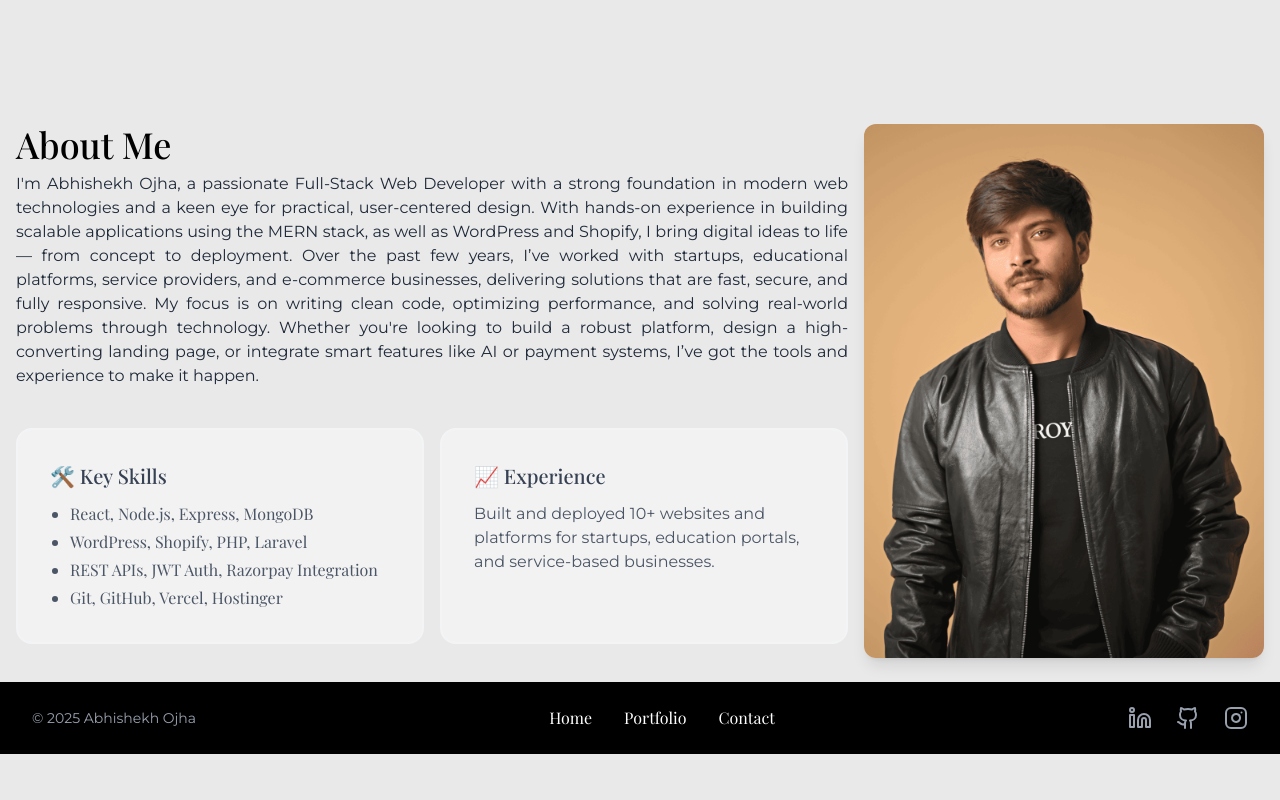
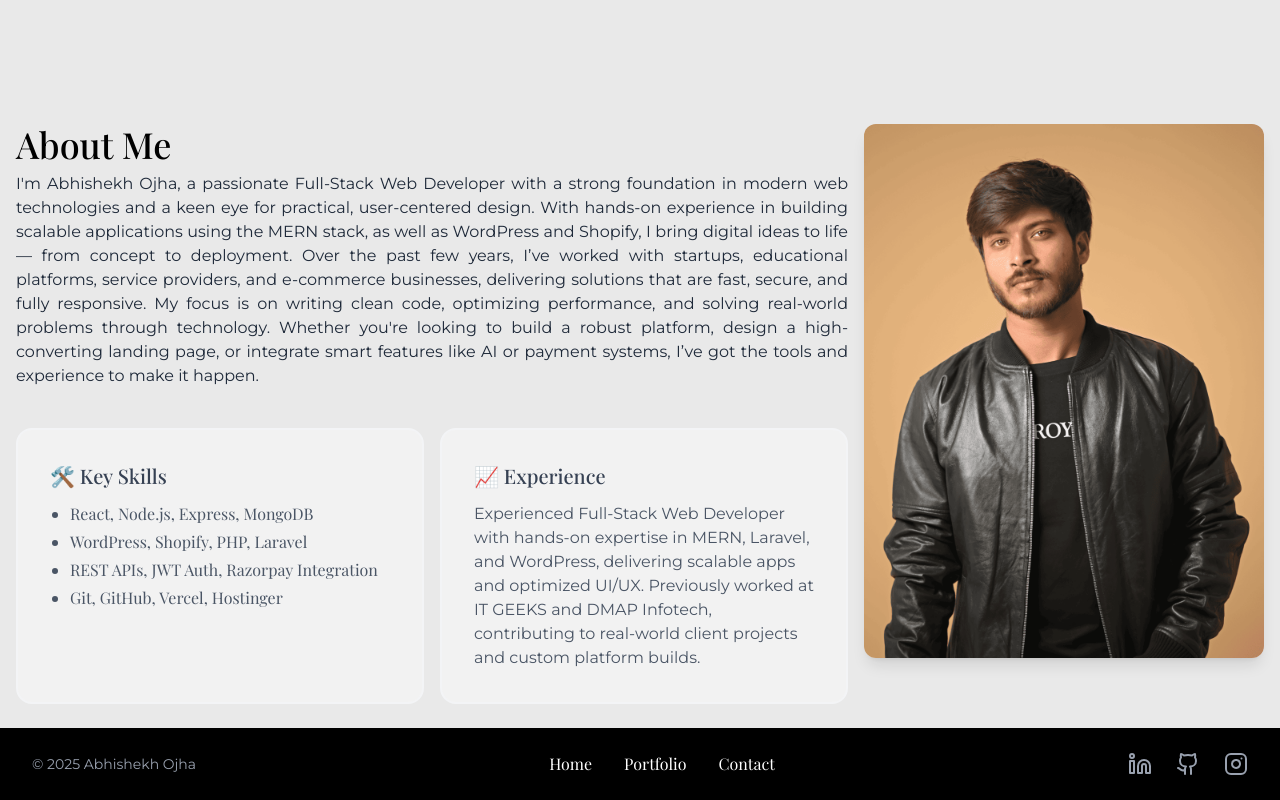
Before and after one commit to abhishekhojha/abhishekhojha, a React (Vite) app: page / in a window 1280 px wide. Shown: the part 1200-2000 px from the top of the page. Before the commit the page ends 1954 px from the top, so only its background shows below. Built offline with nearby package versions, Linux system fonts and the light colour scheme.

Commit message:
Update experience description in Home component for clarity and detail

```diff
--- a/src/pages/Home.jsx
+++ b/src/pages/Home.jsx
@@ -74,8 +74,11 @@ Whether you're looking to build a robust platform, design a high-converting land
                   📈 Experience
                 </h3>
                 <p class="text-gray-600">
-                  Built and deployed 10+ websites and platforms for startups,
-                  education portals, and service-based businesses.
+                  Experienced Full-Stack Web Developer with hands-on expertise
+                  in MERN, Laravel, and WordPress, delivering scalable apps and
+                  optimized UI/UX. Previously worked at IT GEEKS and DMAP
+                  Infotech, contributing to real-world client projects and
+                  custom platform builds.
                 </p>
               </div>
             </div>
```
